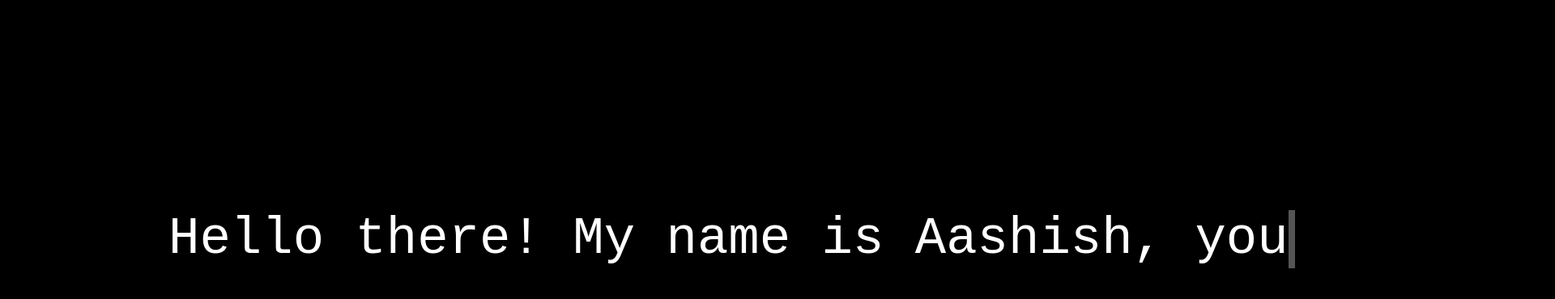
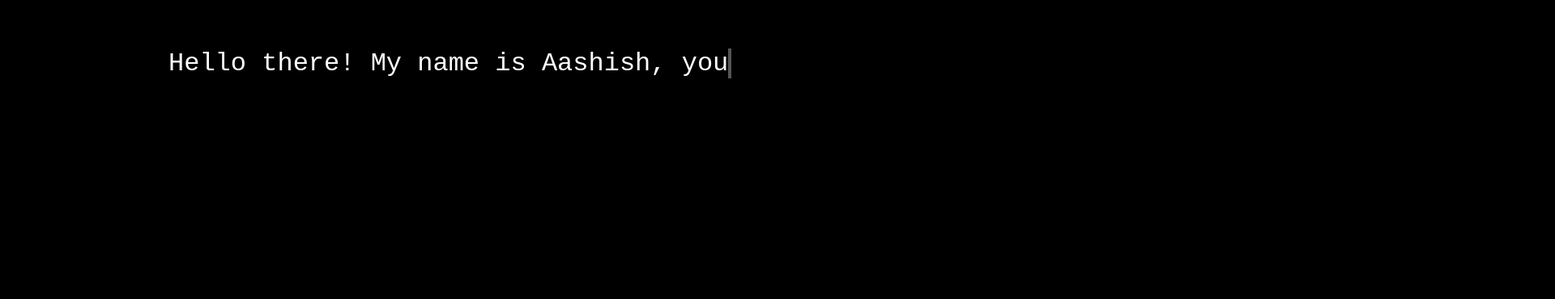
Before and after one commit to neko69420/TypeWriterWebsite, a plain HTML site: page index.html in a window 1280 px wide. Shown: the part 240-610 px from the top of the page at 81% size, 1920 px wide, since content can reach past the window. Drawn offline with Linux system fonts and the light colour scheme.

Commit message:
Update style.css

```diff
--- a/style.css
+++ b/style.css
@@ -11,8 +11,8 @@ body {
 }
 
 .heading {
-    margin: 500px 0px 0px 0px;
-    font-size: 64px;
+    margin: 300px 0px 0px 0px;
+    font-size: 32px;
     font-weight: 100;
     position: relative;
     width: max-content;
```
